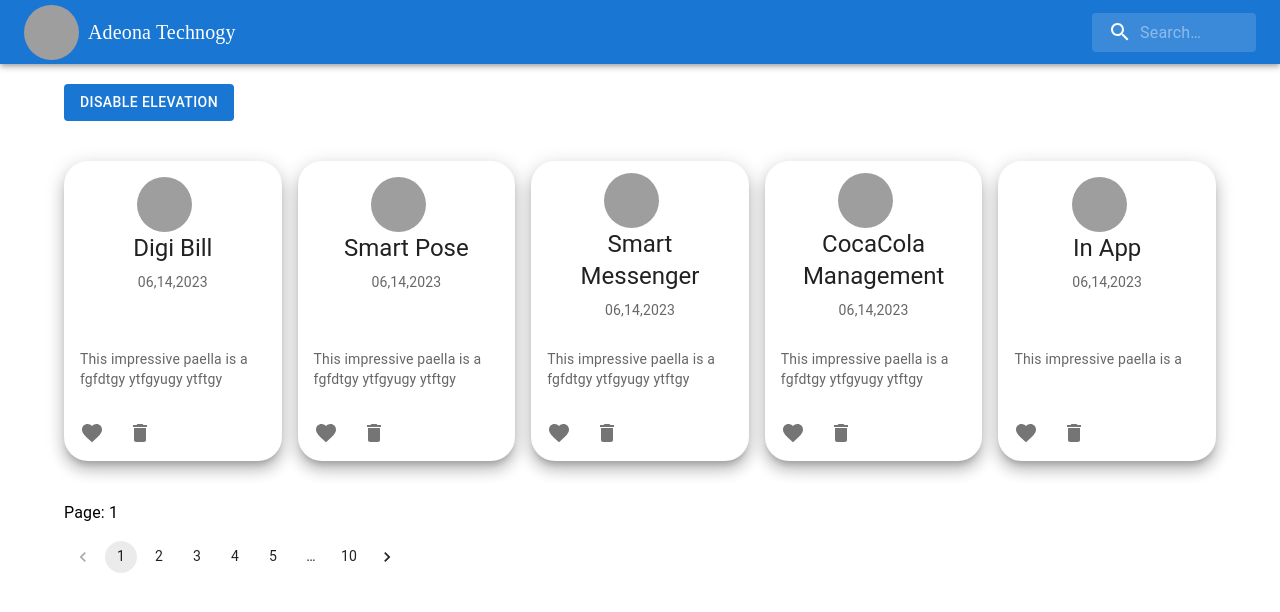
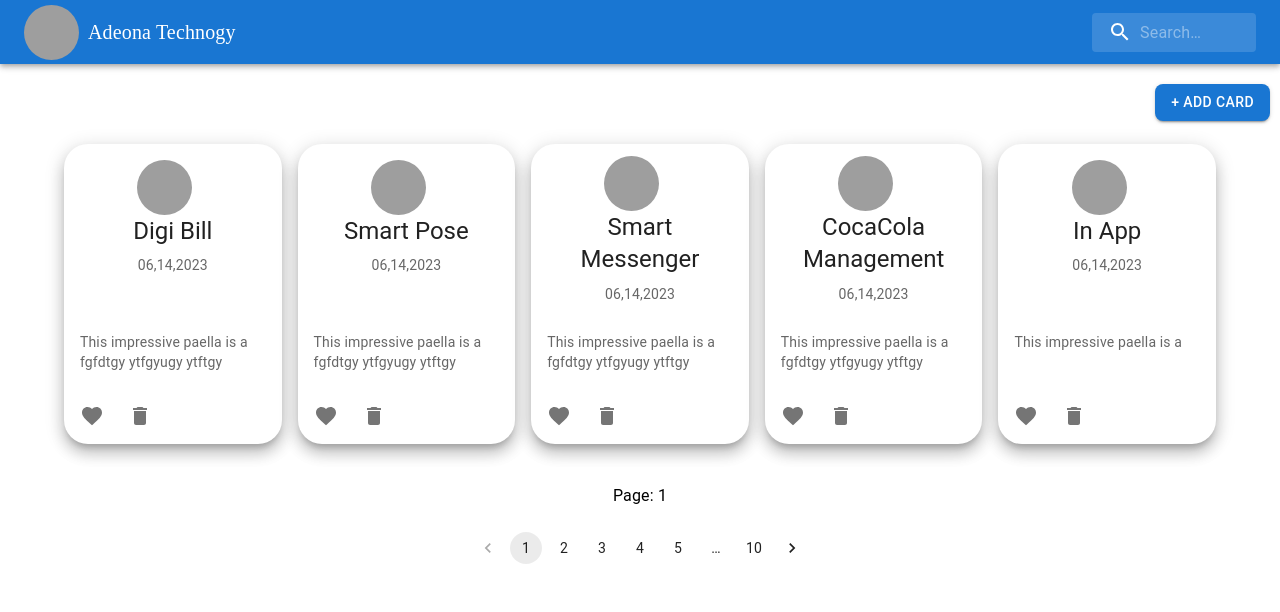
Before and after one commit to KAMADUSHKA/store-project, a React (Create React App) app: page /Cards in a window 1280 px wide. Shown: the top 612 px of the page. Built offline with nearby package versions, Linux system fonts and the light colour scheme; grey boxes are pictures that could not be loaded.

Commit message:
create AddCard page and its route , And create path

```diff
--- a/src/App.js
+++ b/src/App.js
@@ -11,6 +11,7 @@
 import SmartCnt from "./Pages/SmartCnt";
 import VCard from './Pages/VCard';
 import Cards from './Pages/Cards'
+import AddCard from "./Pages/AddCard";
 
 
 
@@ -43,6 +44,8 @@
                    element = { <SmartCnt/> } />
              <Route path="/Cards"
                    element = { <Cards/> } />
+             <Route path ='/AddCard'
+                   element={ <AddCard/> } />
         </Routes>
      </BrowserRouter>
     </div>
--- /dev/null
+++ b/src/Pages/AddCard.js
@@ -0,0 +1,7 @@
+import React from 'react'
+
+export default function AddCard() {
+  return (
+    <div>AddCard</div>
+  )
+}
--- a/src/Pages/Cards.js
+++ b/src/Pages/Cards.js
@@ -37,6 +37,7 @@
 import { styled, alpha } from "@mui/material/styles";
 import SearchIcon from "@mui/icons-material/Search";
 import InputBase from "@mui/material/InputBase";
+import { useNavigate } from "react-router-dom";
 
 const dataCard = [
   {
@@ -91,6 +92,8 @@
 ];
 
 export default function Cards() {
+
+  const navigate = useNavigate();
   const [page, setPage] = React.useState(1);
   let [data, setData] = useState([]);
 
@@ -234,9 +237,10 @@
       </Box>
       <Container>
         <br/>
-        <Button variant="contained" disableElevation>
-          Disable elevation
+        <Button variant="contained"  sx={{position:"absolute", right:10, borderRadius: 2 }} onClick={()=>{navigate('/AddCard')}}>
+          + Add Card
         </Button>
+        <br/>
         <Grid container spacing={2} marginTop={3}>
           {data.map((card, key) => cardData(card, key))}
         </Grid>
@@ -244,7 +248,7 @@
         <br />
         <br />
 
-        <Stack spacing={2}>
+        <Stack spacing={3} justifyContent="center" alignItems="center">
           <Typography>Page: {page}</Typography>
           <Pagination count={10} page={page} onChange={handleChange} />
         </Stack>
--- a/src/Pages/Login.js
+++ b/src/Pages/Login.js
@@ -41,6 +41,7 @@
   const handleLogin = (values, setSubmitting) => {
     setSubmitting(false);
     console.log("User Data:", values);
+     window.location.href = '/Cards'
   };
 
   const validationSchema = Yup.object().shape({
```
